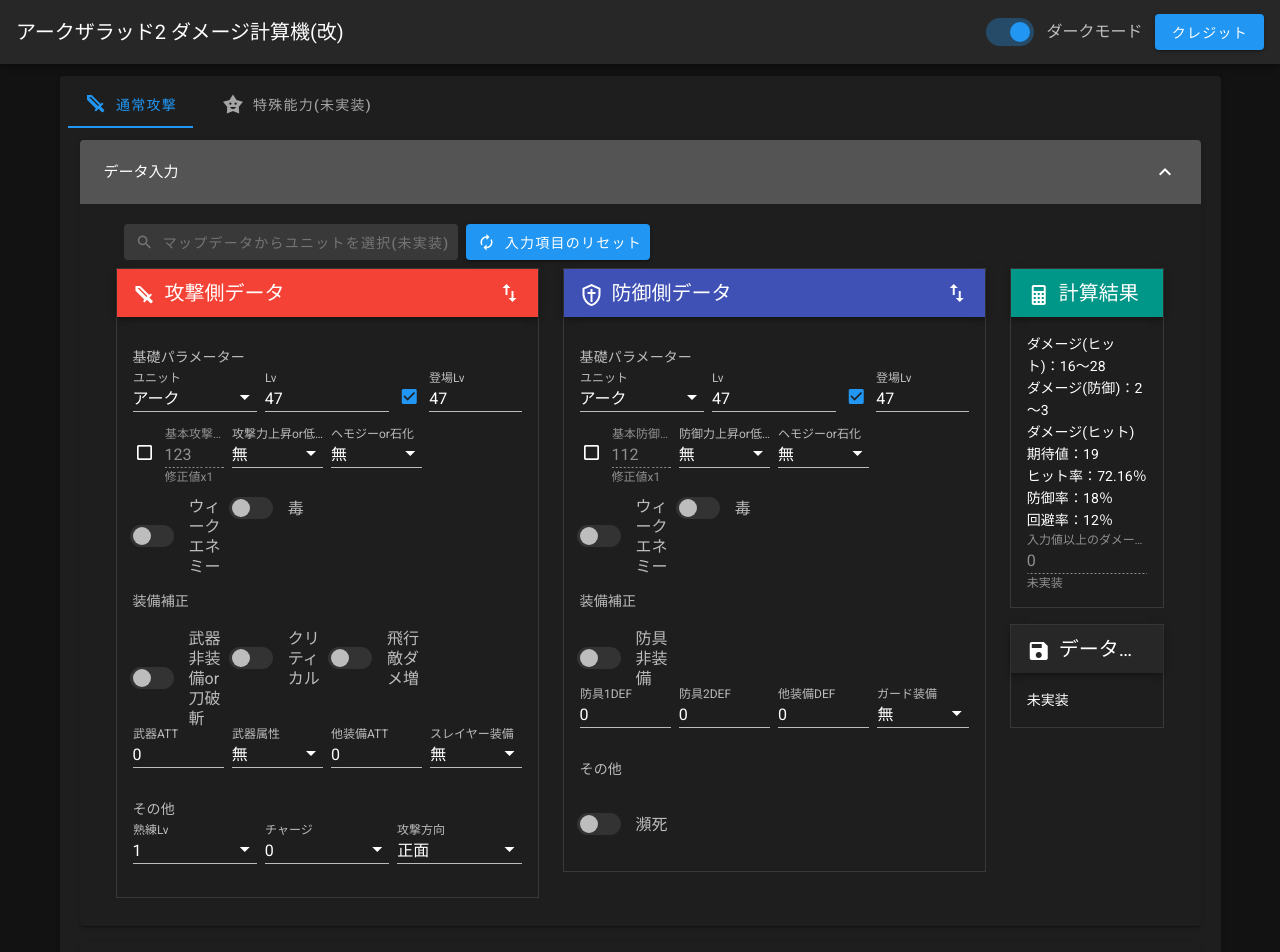
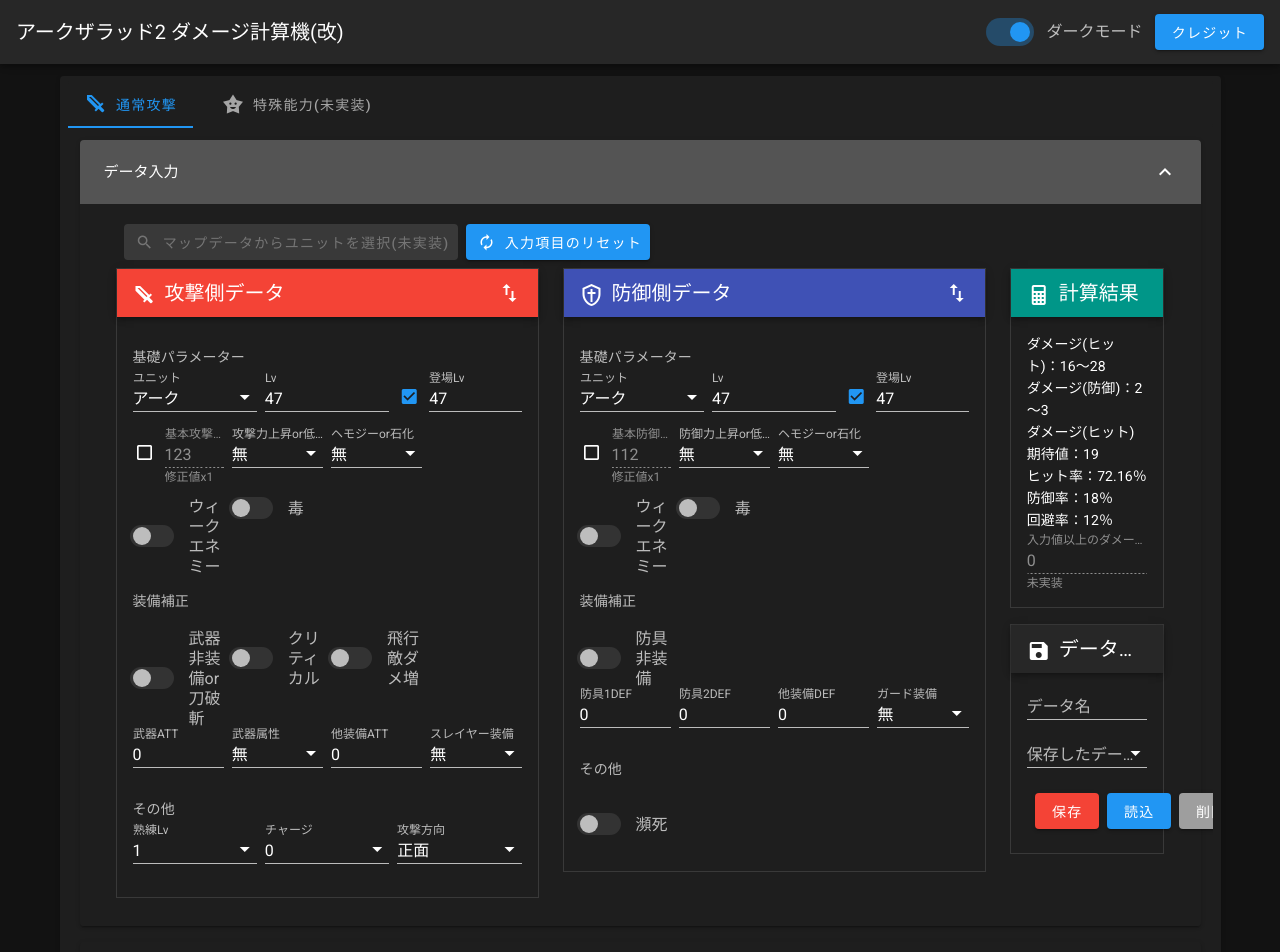
Before and after one commit to yagamuu/arc2_damage_calculator, a Vue app: page / in a window 1280 px wide. Shown: the top 952 px of the page. Built offline with nearby package versions, Linux system fonts and the light colour scheme.

Commit message:
データ保存機能を仮実装

```diff
--- a/src/components/NormalAttack/InputData.vue
+++ b/src/components/NormalAttack/InputData.vue
@@ -58,11 +58,35 @@
             >
           </v-toolbar>
           <v-sheet tile>
-            <v-card-text>未実装</v-card-text>
+            <v-card-text>
+              <v-text-field
+                label="データ名"
+                v-model="dataName"
+                dense
+              ></v-text-field>
+              <v-autocomplete
+                label="保存したデータ"
+                item-text="dataName"
+                :items="normalAttack.storeData"
+                v-model="selectedData"
+                dense
+              ></v-autocomplete>
+              <v-card-actions>
+                <v-btn color="red" @click="saveData">保存</v-btn>
+                <v-btn color="info" @click="loadData">読込</v-btn>
+                <v-btn color="grey" @click="deleteData">削除</v-btn>
+              </v-card-actions>
+            </v-card-text>
           </v-sheet>
         </v-card>
       </v-col>
     </v-row>
+    <v-snackbar v-model="snackbar">
+      {{ snackbarText }}
+      <v-btn color="pink" text @click="snackbar = false">
+        Close
+      </v-btn>
+    </v-snackbar>
   </v-container>
 </template>
 
@@ -72,11 +96,103 @@
 import { Mixin } from "./Mixin";
 import * as find from "@/util/find";
 import * as calc from "@/util/calc";
+import { StateInterface } from "@/types/State";
+
+interface LocalStorageNormalAttack extends StateInterface {
+  dataName: string;
+}
+
+interface NormalAttackInterface {
+  storeData: Array<LocalStorageNormalAttack>;
+}
 
 @Component({
   components: { InputDataForm }
 })
 export default class InputData extends Mixins(Mixin) {
+  normalAttack: NormalAttackInterface = {
+    storeData: []
+  };
+  selectedData = null;
+  dataName = "";
+  snackbarText = "";
+  snackbar = false;
+
+  mounted() {
+    if (localStorage.getItem("normalAttack")) {
+      try {
+        const data = localStorage.getItem("normalAttack");
+        this.normalAttack =
+          data !== null ? JSON.parse(data) : this.normalAttack;
+      } catch (e) {
+        localStorage.removeItem("normalAttack");
+      }
+    }
+  }
+
+  saveData() {
+    if (this.dataName === "") {
+      this.snackbarText = "データ名を入力して下さい。";
+      this.snackbar = true;
+      return;
+    }
+
+    const state = JSON.parse(JSON.stringify(this.sharedState));
+    state["dataName"] = this.dataName;
+    const index = this.normalAttack.storeData.findIndex(
+      data => data?.dataName === this.dataName
+    );
+    if (index !== -1) {
+      this.normalAttack.storeData[index] = state;
+    } else {
+      this.normalAttack.storeData.push(state);
+    }
+    const parsed = JSON.stringify(this.normalAttack);
+    localStorage.setItem("normalAttack", parsed);
+
+    this.snackbarText = `データ名${this.dataName}を保存しました。`;
+    this.snackbar = true;
+  }
+
+  loadData() {
+    if (!this.selectedData) {
+      this.snackbarText = "データ名を選択して下さい。";
+      this.snackbar = true;
+      return;
+    }
+    const dataName = this.selectedData;
+    const index = this.normalAttack.storeData.findIndex(
+      data => data?.dataName === this.selectedData
+    );
+
+    const store = this.normalAttack.storeData[index];
+    Object.assign(this.sharedState, store);
+
+    this.snackbarText = `データ名${dataName}を読み込みました。`;
+    this.snackbar = true;
+  }
+
+  deleteData() {
+    if (!this.selectedData) {
+      this.snackbarText = "データ名を選択して下さい。";
+      this.snackbar = true;
+      return;
+    }
+
+    const dataName = this.selectedData;
+    const index = this.normalAttack.storeData.findIndex(
+      data => data?.dataName === this.selectedData
+    );
+    this.normalAttack.storeData.splice(index, 1);
+    this.selectedData = null;
+
+    const parsed = JSON.stringify(this.normalAttack);
+    localStorage.setItem("normalAttack", parsed);
+
+    this.snackbarText = `データ名${dataName}を削除しました。`;
+    this.snackbar = true;
+  }
+
   get possibilityDamage() {
     const skillLv = this.sharedState.unitData.attack.isNoWeapon
       ? 0
```
Also changed, not shown: 11 other files (tests, documents, lock files or other folders).
